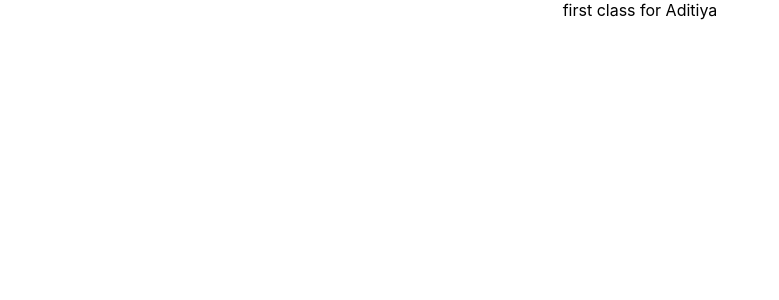
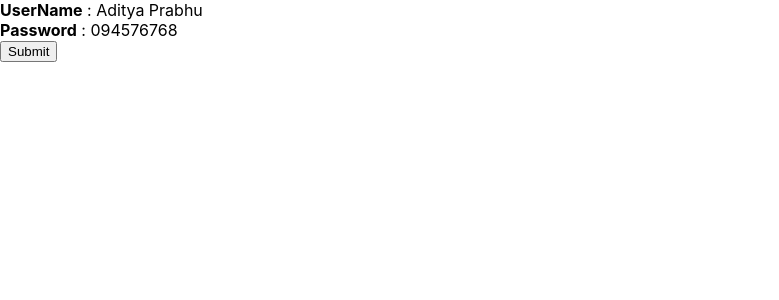
Before and after one commit to Giridharan-k/reactjs-fullcourse, a React (Create React App) app: page / in a window 1280 px wide. Shown: the top 300 px of the page, without its empty margins (0-779 px from the left). Built offline with nearby package versions, Linux system fonts and the light colour scheme.

Commit message:
class-1 variable and fuction

```diff
--- a/src/App.js
+++ b/src/App.js
@@ -1,11 +1,29 @@
 import logo from './logo.svg';
 import './App.css';
+import React from 'react';
 
 function App() {
+
+  const UserName = "Aditya Prabhu";
+  const Password = "094576768";
+
+  function onSubmit () {
+    alert("on submit clicked")
+  }
+
+
   return (
-    <div className="App">
-      first class for Aditiya
-    </div>
+    <React.Fragment>
+      <div style={{marginRight:'10%'}}>
+        <b>UserName</b> : {UserName}
+      </div>
+      <div>
+        <b>Password</b> : {Password}
+      </div>
+      <div>
+        <input type='button' value="Submit" onClick={onSubmit} />
+      </div>
+    </React.Fragment>
   );
 }
 
```
Also changed, not shown: 1 other file (tests, documents, lock files or other folders).
